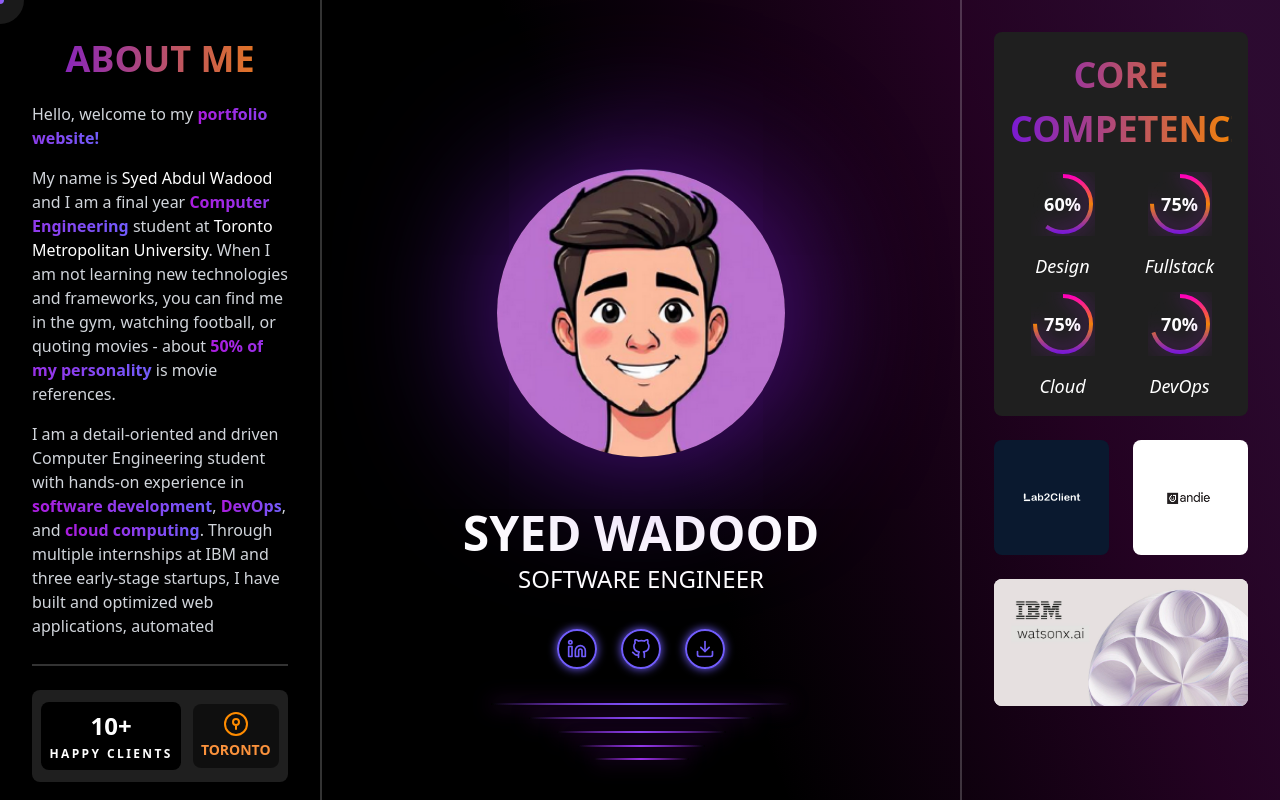
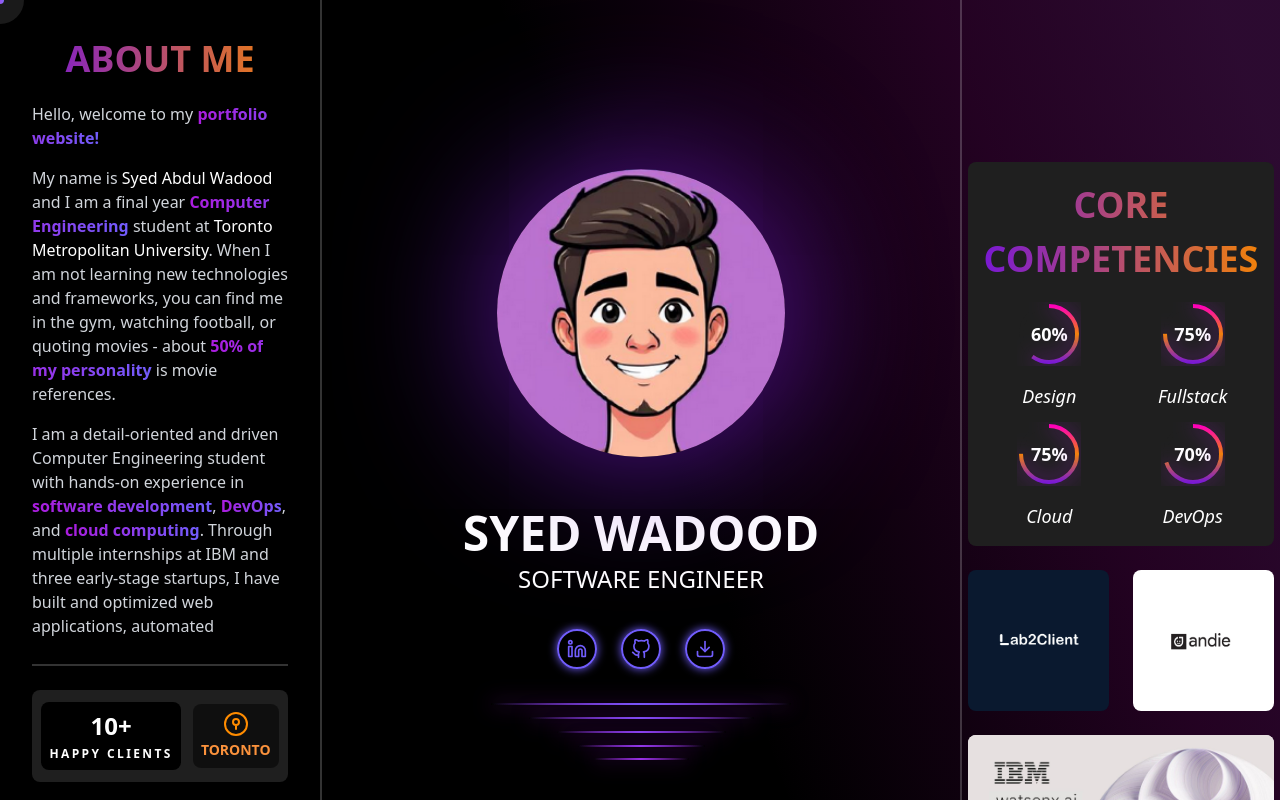
Before and after one commit to 4bdulWadood/PortfolioWebsite, a React (Vite) app: page / in a window 1280 px wide. Built offline with nearby package versions, Linux system fonts and the light colour scheme.

Commit message:
Vertically center right section...

```diff
--- a/src/components/Portfolio.tsx
+++ b/src/components/Portfolio.tsx
@@ -282,9 +282,9 @@ export default function Portfolio() {
         </div>
 
         {/* Right Section */}
-        <div className="p-8 laptop:p-3 flex flex-col justify-start min-h-screen overflow-y-auto order-3 lg:order-3">
-          <div className="space-y-6 laptop:space-y-3">
-            <div className="bg-[#1F1F1F] p-4 laptop:p-2 rounded-lg space-y-4 laptop:space-y-2 flex flex-col items-center">
+        <div className="p-8 laptop:p-3 flex flex-col items-center justify-center min-h-screen overflow-y-auto order-3 lg:order-3">
+          <div className="space-y-6 laptop:space-y-3 ">
+            <div className="bg-[#1F1F1F] p-4 laptop:p-2 rounded-lg space-y-4 laptop:space-y-2 flex flex-col items-center ">
               <h2
                 className="text-[36px] laptop:text-lg font-bold text-center bg-gradient-to-r from-[#7A19D3] via-[#F1810B] to-[#FF00B9] bg-clip-text text-transparent w-full"
                 style={{
```
Lines whose indentation alone changed are shown as unchanged.
